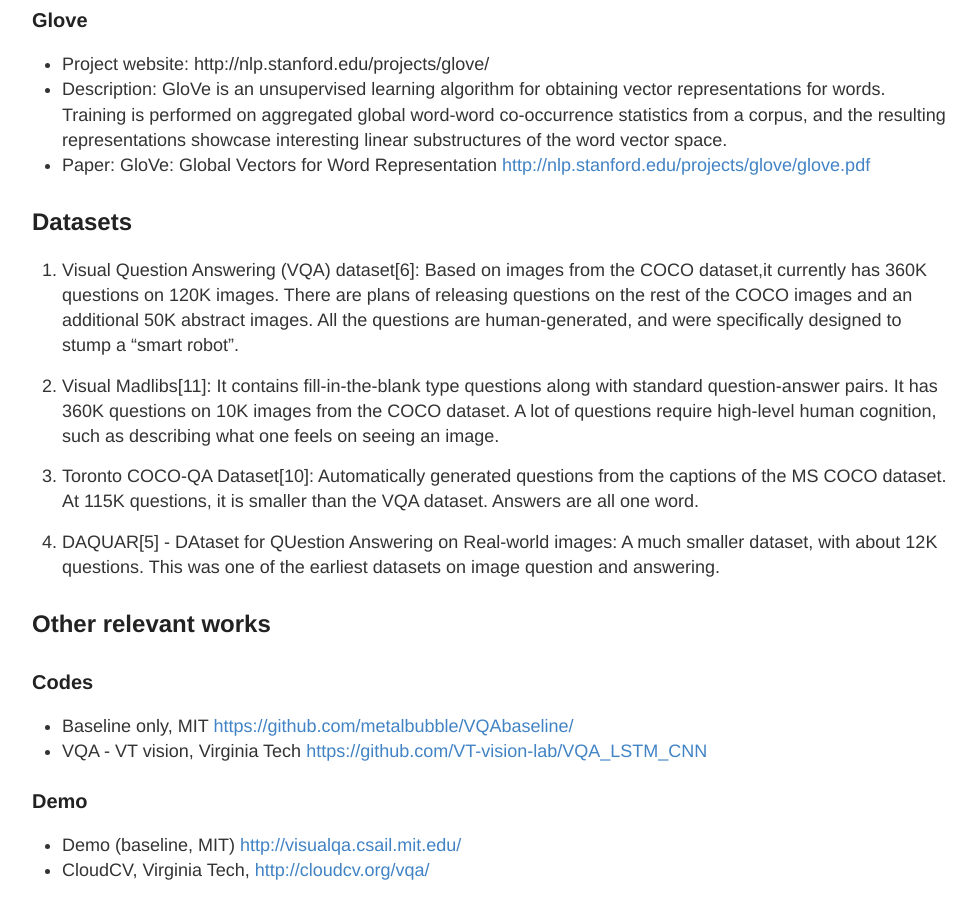
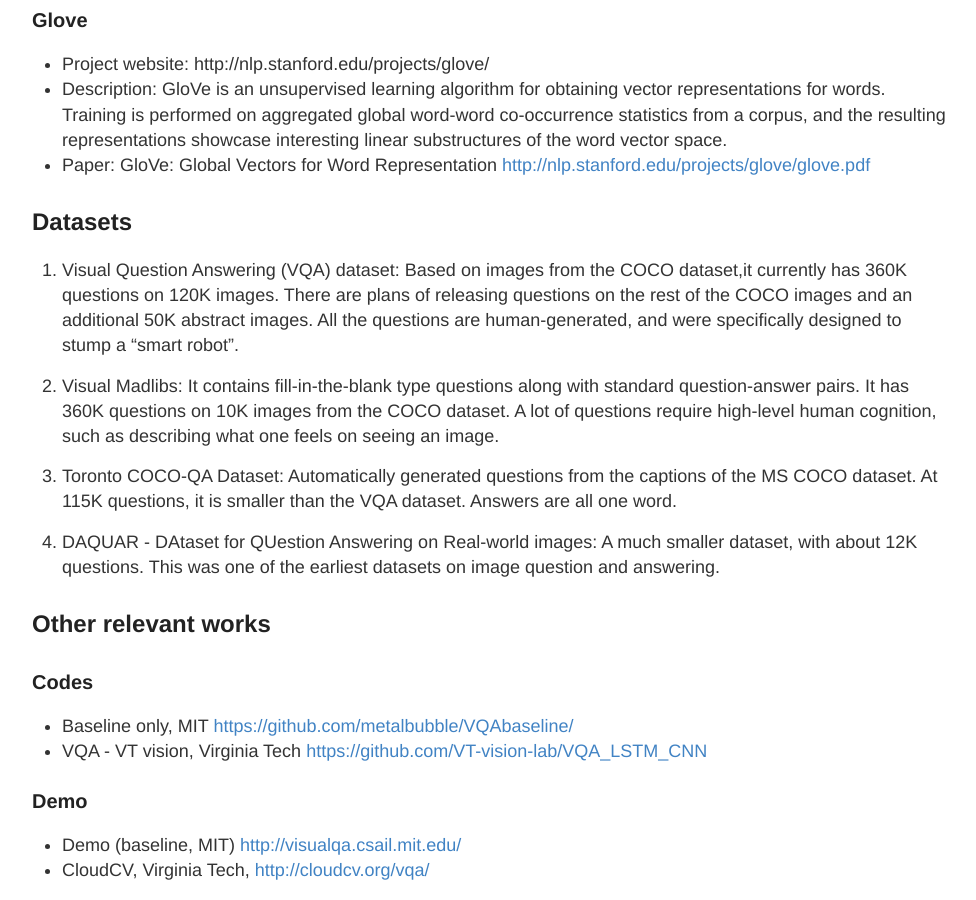
Before and after one commit to iamaaditya/iamaaditya.github.io, a Jekyll site: the page built from notes/research/vqa/index.md, in a window 1280 px wide and 900 px high, scrolled down 1026 px. Shown: the whole window, without its empty margins (84-1060 px from the left). Built offline with Jekyll 4.4.1, drawn with Linux system fonts in a browser that asks for light colours.

Commit message:
vqa formatting

```diff
--- a/notes/research/vqa/index.md
+++ b/notes/research/vqa/index.md
@@ -6,7 +6,7 @@
   -
 ---
 ## Competition Website
-  * http://visualqa.org/
+  * <http://visualqa.org/>
 
 
 ## Image Features
@@ -47,13 +47,13 @@
 
 ## Datasets
 
- 1. Visual Question Answering (VQA) dataset[6]: Based on images from the COCO dataset,it currently has 360K questions on 120K images. There are plans of releasing questions on the rest of the COCO images and an additional 50K abstract images. All the questions are human-generated, and were specifically designed to stump a "smart robot".
+ 1. Visual Question Answering (VQA) dataset: Based on images from the COCO dataset,it currently has 360K questions on 120K images. There are plans of releasing questions on the rest of the COCO images and an additional 50K abstract images. All the questions are human-generated, and were specifically designed to stump a "smart robot".
 
- 2. Visual Madlibs[11]: It contains fill-in-the-blank type questions along with standard question-answer pairs. It has 360K questions on 10K images from the COCO dataset. A lot of questions require high-level human cognition, such as describing what one feels on seeing an image.
+ 2. Visual Madlibs: It contains fill-in-the-blank type questions along with standard question-answer pairs. It has 360K questions on 10K images from the COCO dataset. A lot of questions require high-level human cognition, such as describing what one feels on seeing an image.
 
- 3. Toronto COCO-QA Dataset[10]: Automatically generated questions from the captions of the MS COCO dataset. At 115K questions, it is smaller than the VQA dataset. Answers are all one word.
+ 3. Toronto COCO-QA Dataset: Automatically generated questions from the captions of the MS COCO dataset. At 115K questions, it is smaller than the VQA dataset. Answers are all one word.
 
- 4. DAQUAR[5] - DAtaset for QUestion Answering on Real-world images: A much smaller dataset, with about 12K questions. This was one of the earliest datasets on image question and answering.
+ 4. DAQUAR - DAtaset for QUestion Answering on Real-world images: A much smaller dataset, with about 12K questions. This was one of the earliest datasets on image question and answering.
 
 
 ## Other relevant works
```
